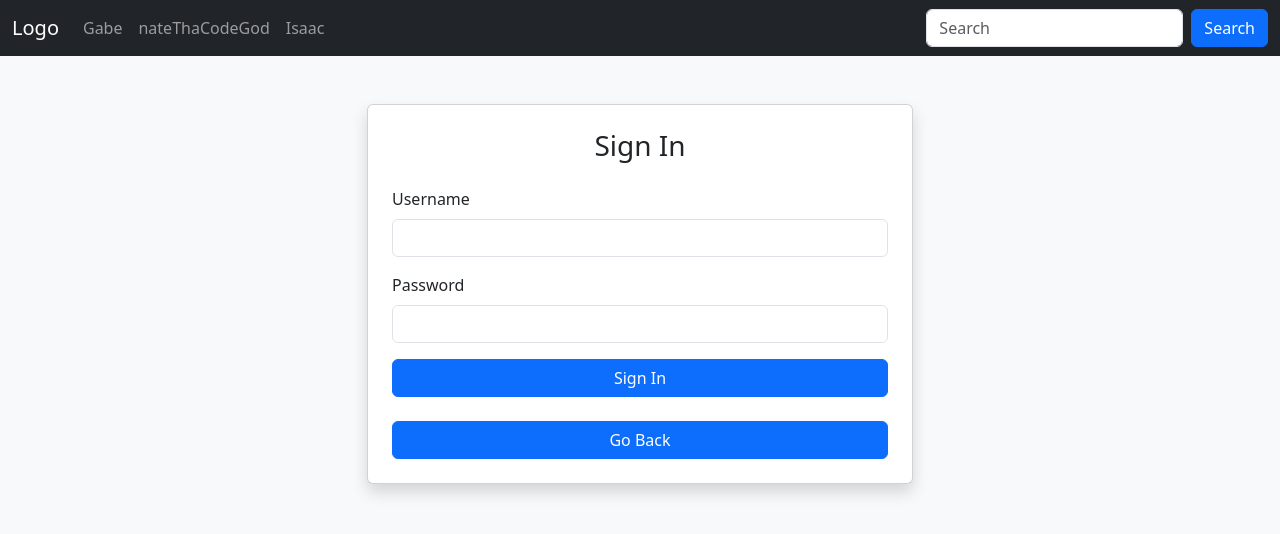
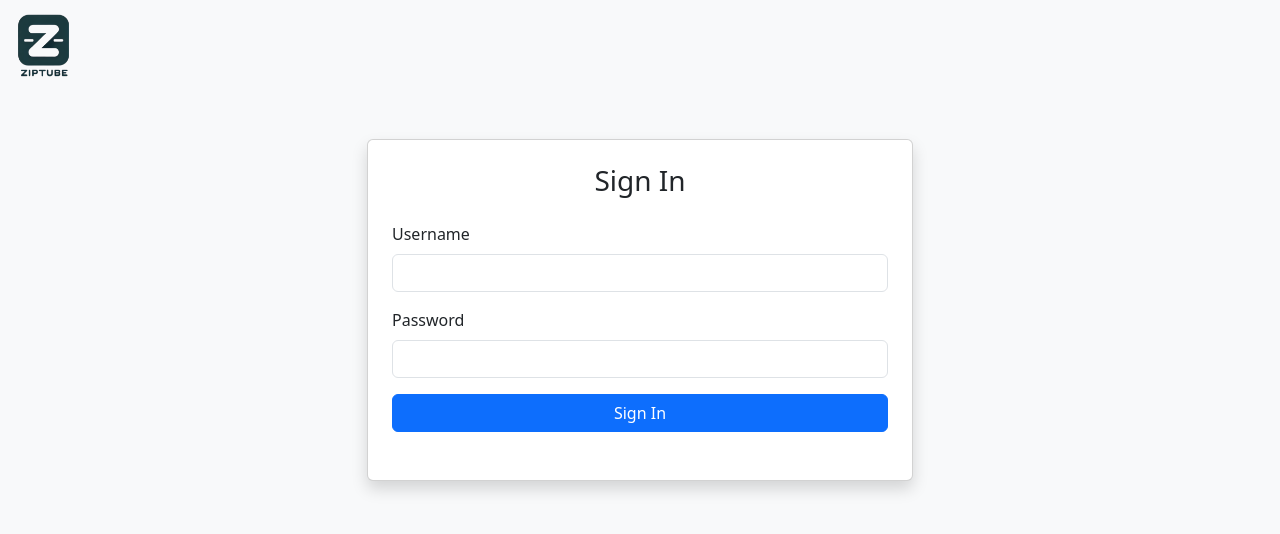
Before and after one commit to Ikejrmillsowoo/ZipTube-UI-UX, a website: page signin.html in a window 1280 px wide. Drawn offline with nearby package versions, Linux system fonts and the light colour scheme.

Commit message:
End of day commit

```diff
--- a/signin.html
+++ b/signin.html
@@ -9,28 +9,16 @@
 </head>
 <body class="bg-light">
     <header>
-        <nav class="navbar navbar-expand-sm navbar-dark bg-dark">
+        <nav class="navbar navbar-expand-sm navbar-light bg-light">
             <div class="container-fluid">
-              <a class="navbar-brand" href="javascript:void(0)">Logo</a>
+              <a class="navbar-brand" href="javascript:void(0)"><img src="ZipTube Logo.png" alt="ZipTube Logo"style="width:65px;" class="Square logo">
+              </a>
               <button class="navbar-toggler" type="button" data-bs-toggle="collapse" data-bs-target="#mynavbar">
                 <span class="navbar-toggler-icon"></span>
               </button>
               <div class="collapse navbar-collapse" id="mynavbar">
-                <ul class="navbar-nav me-auto">
-                  <li class="nav-item">
-                    <a class="nav-link" href="javascript:void(0)">Gabe</a>
-                  </li>
-                  <li class="nav-item">
-                    <a class="nav-link" href="javascript:void(0)">nateThaCodeGod</a>
-                  </li>
-                  <li class="nav-item">
-                    <a class="nav-link" href="javascript:void(0)">Isaac</a>
-                  </li>
+
                 </ul>
-                <form class="d-flex">
-                  <input class="form-control me-2" type="text" placeholder="Search">
-                  <button class="btn btn-primary" type="button">Search</button>
-                </form>
               </div>
             </div>
           </nav>
@@ -54,10 +42,6 @@
           </div>
 
           <button type="submit" class="btn btn-primary w-100">Sign In</button><br><br>
-
-          <a href="./signup.html"><button type="button" class="btn btn-primary w-100">Go Back</button></a>
-
-
         </form>
 
         <div id="successMessage" class="alert alert-success mt-3 d-none">
```
Also changed, not shown: Logo.html (added, +16 -0 lines), index.html (+15 -6 lines), next.html (+6 -5 lines), signup.html (+6 -5 lines), ZipTube Logo.png (added).
